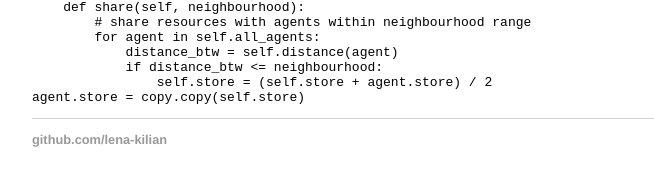
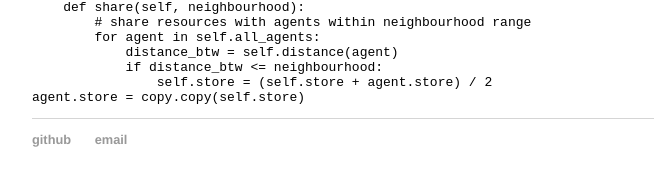
Before and after one commit to lena-kilian/lena-kilian.github.io, a Jekyll site: the page built from GEOG5995M_CW1/GEOG5995M_CW1.md, in a window 1280 px wide and 900 px high, scrolled down 1798 px. Shown: the part 693-879 px from the top of the window, without its empty margins (160-814 px from the left). Built offline with Jekyll 4.4.1, drawn with Linux system fonts in a browser that asks for light colours; our own code applies the rules of GitHub Pages for plain Markdown files.

Commit message:
Update default.html

```diff
--- a/_layouts/default.html
+++ b/_layouts/default.html
@@ -21,7 +21,8 @@
 			</div><!-- /.container -->
 			<footer>
 	    		<ul>
-	        		<li><a href="https://github.com/lena-kilian">github.com/lena-kilian</a></li>
+	        		<li><a href="https://github.com/lena-kilian">github</a></li>
+				<li><a href="mailto:gylk@leeds.ac.uk">email</a></li>
 				</ul>
 			</footer>
 		</body>
```
